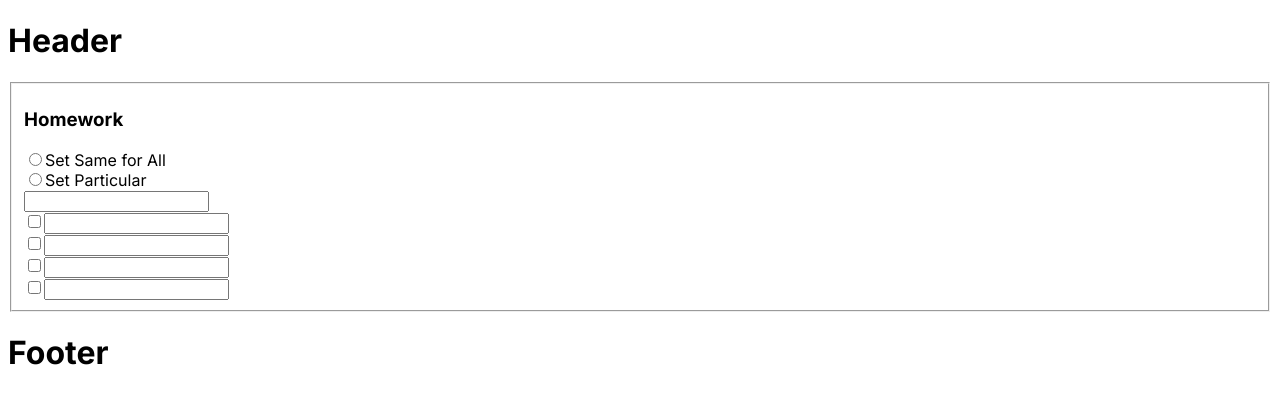
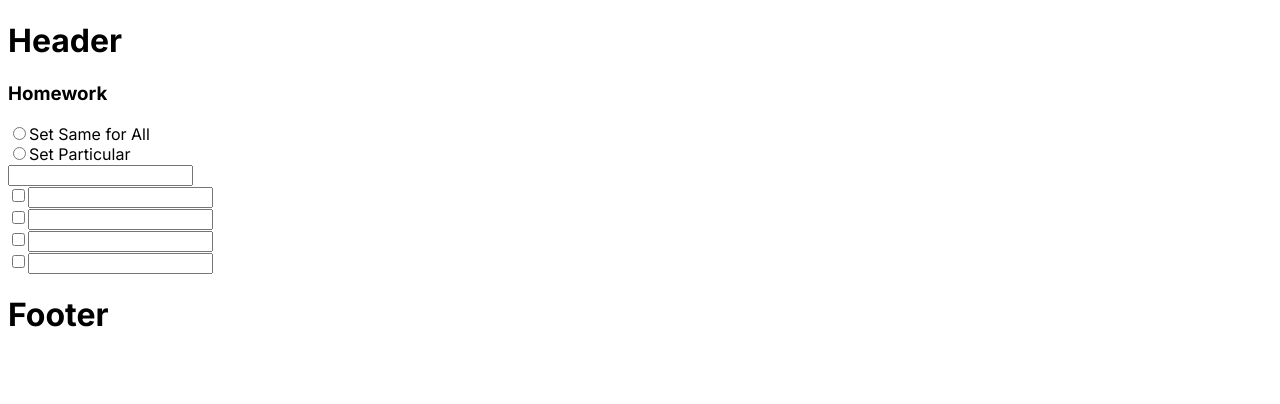
Before and after one commit to loredonrj/nextjs, a Next.js app: page /myform in a window 1280 px wide. Shown: the top 404 px of the page. Built offline with nearby package versions, Linux system fonts and the light colour scheme.

Commit message:
last working with main components

```diff
--- a/src/app/myform/page.js
+++ b/src/app/myform/page.js
@@ -7,6 +7,16 @@ import Input from "../components/forms/input";
 import Radio from "../components/forms/radio";
 
 export default function App() {
+  return(
+  <div>
+  <SameForAll/>
+  <EnterSameValue />
+
+  </div>
+)};
+
+
+function SameForAll(){
 
   const [selected, setSelected] = useState("");
   const changeHandler = e => {
@@ -15,7 +25,6 @@ export default function App() {
 
 return (
   <>
-  <fieldset>
     <h3>Homework</h3>
     <section>
     <input type="radio" name="choice" value="same-for-all" checked={selected === "same-for-all"}
@@ -45,10 +54,8 @@ return (
     <div aria-hidden={selected !== "set-particular" ? true : false}>
     </div>
     </section>
-    <EnterSameValue />
-</fieldset>
 </>
-)};
+)}
 
 // SET INPUT FIELDS_________________________________________________
 function EnterSameValue() {
```
